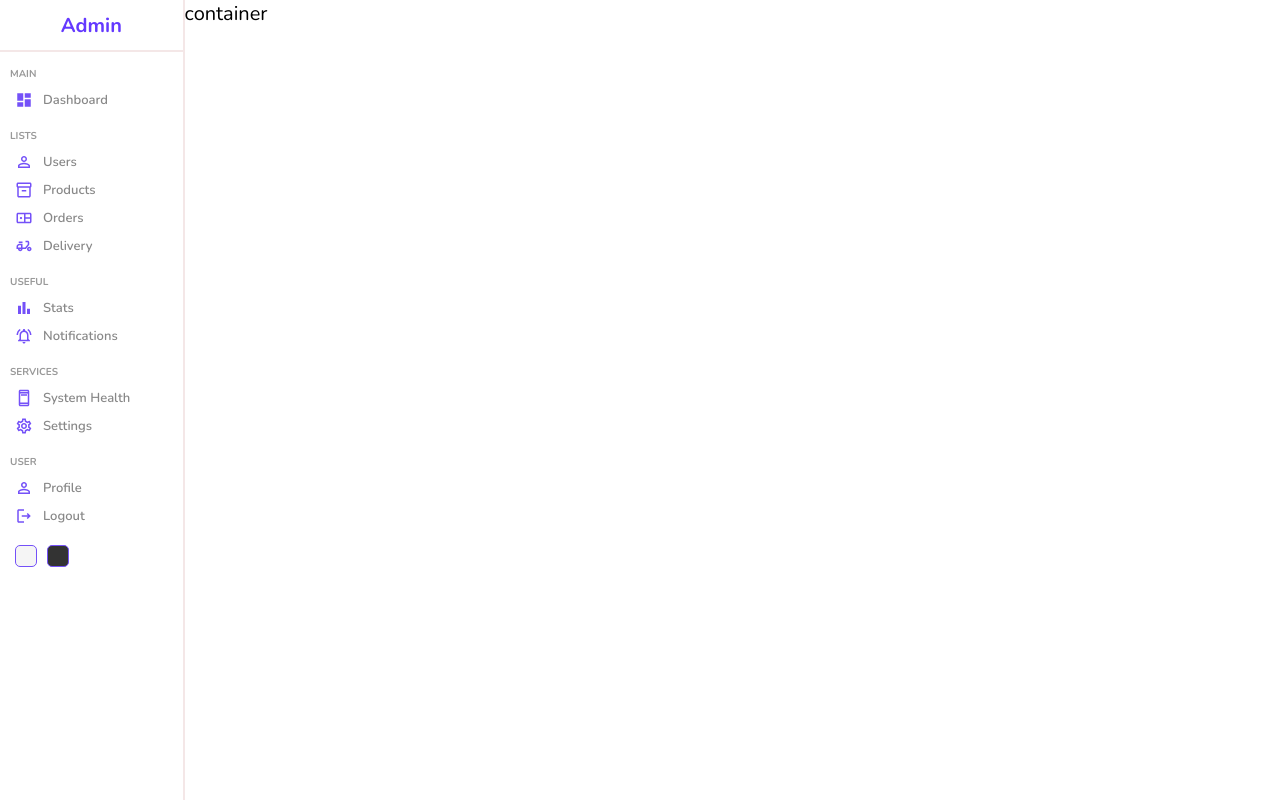
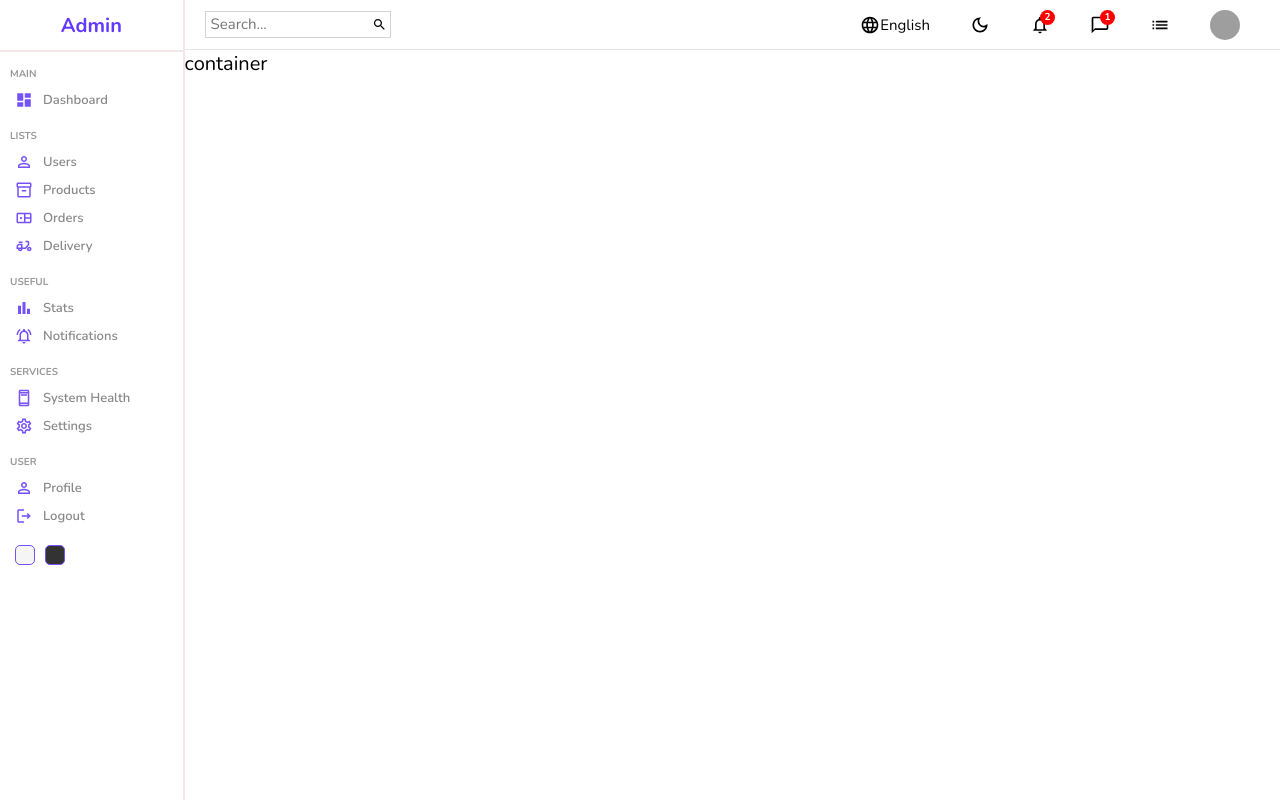
Before and after one commit to sandipswain/Admin-Panel, a React (Create React App) app: page / in a window 1280 px wide. Built offline with nearby package versions, Linux system fonts and the light colour scheme; grey boxes are pictures that could not be loaded.

Commit message:
Done with the Navbar

```diff
--- a/public/index.html
+++ b/public/index.html
@@ -11,14 +11,16 @@
     <link href="https://fonts.googleapis.com/css2?family=Montserrat:wght@400;500&family=Nunito:ital,wght@0,200;0,300;0,400;0,500;0,600;0,700;0,800;0,900;1,200;1,300;1,400;1,500;1,600;1,700;1,800;1,900&display=swap" rel="stylesheet">
     <link rel="apple-touch-icon" href="%PUBLIC_URL%/logo192.png" />
     <link rel="manifest" href="%PUBLIC_URL%/manifest.json" />
+
+    <title>React Admin App</title>
+  </head>
+  <body>
     <style>*{
       font-family: 'Nunito', sans-serif;
       margin: 0;
       font-size: 62.5%;
+      box-sizing: border-box;
     }</style>
-    <title>React Admin App</title>
-  </head>
-  <body>
     <noscript>You need to enable JavaScript to run this app.</noscript>
     <div id="root"></div>
 
--- a/src/components/navbar/Navbar.js
+++ b/src/components/navbar/Navbar.js
@@ -1,7 +1,48 @@
 import "./navbar.scss";
-
+import SearchOutlinedIcon from "@mui/icons-material/SearchOutlined";
+import LanguageOutlinedIcon from "@mui/icons-material/LanguageOutlined";
+import DarkModeOutlinedIcon from "@mui/icons-material/DarkModeOutlined";
+import NotificationsOutlinedIcon from "@mui/icons-material/NotificationsOutlined";
+import ChatBubbleOutlineOutlinedIcon from "@mui/icons-material/ChatBubbleOutlineOutlined";
+import ListOutlinedIcon from "@mui/icons-material/ListOutlined";
 const Navbar = () => {
-  return <div>Navbar</div>;
+  return (
+    <div className="navbar">
+      <div className="wrapper">
+        <div className="search">
+          <input type="text" placeholder="Search..." />
+          <SearchOutlinedIcon />
+        </div>
+        <div className="items">
+          <div className="item">
+            <LanguageOutlinedIcon className="icon" />
+            English
+          </div>
+          <div className="item">
+            <DarkModeOutlinedIcon className="icon" />
+          </div>
+          <div className="item">
+            <NotificationsOutlinedIcon className="icon" />
+            <div className="counter">2</div>
+          </div>
+          <div className="item">
+            <ChatBubbleOutlineOutlinedIcon className="icon" />
+            <div className="counter">1</div>
+          </div>
+          <div className="item">
+            <ListOutlinedIcon className="icon" />
+          </div>
+          <div className="item">
+            <img
+              src="https://encrypted-tbn0.gstatic.com/images?q=tbn:ANd9GcQoGa43cPo70DYcZ847mc02nOf8y0r9nJ38WQ&usqp=CAU"
+              alt=""
+              className="avatar"
+            />
+          </div>
+        </div>
+      </div>
+    </div>
+  );
 };
 
 export default Navbar;
--- a/src/components/navbar/navbar.scss
+++ b/src/components/navbar/navbar.scss
@@ -0,0 +1,65 @@
+.navbar {
+  height: 5rem;
+  border-bottom: 0.5px solid rgb(231, 228, 228);
+  display: flex;
+  align-items: center;
+  font-size: 1.4rem;
+
+  .wrapper {
+    padding: 2rem;
+    display: flex;
+    align-items: center;
+    justify-content: space-between;
+    width: 100%;
+
+    .search {
+      display: flex;
+      align-items: center;
+      border: 0.5px solid lightgray;
+      padding: 0.3rem;
+      font-size: 2rem;
+      input {
+        border: none;
+        outline: none;
+        background: transparent;
+        &::placeholder {
+          font-size: 1.5rem;
+        }
+      }
+    }
+    .items {
+      display: flex;
+      align-items: center;
+      .item {
+        display: flex;
+        align-items: center;
+        margin: 2rem;
+        font-size: 1.5rem;
+        position: relative;
+        .icon {
+          font-size: 2rem;
+        }
+        .avatar {
+          width: 3rem;
+          height: 3rem;
+          border-radius: 50%;
+        }
+        .counter {
+          width: 1.5rem;
+          height: 1.5rem;
+          background-color: red;
+          border-radius: 50%;
+          color: white;
+          display: flex;
+          align-items: center;
+          justify-content: center;
+          font-size: 1rem;
+          font-weight: bold;
+          position: absolute;
+          top: -0.5rem;
+          right: -0.5rem;
+        }
+      }
+    }
+  }
+}
--- a/src/pages/home/Home.js
+++ b/src/pages/home/Home.js
@@ -1,11 +1,15 @@
 import React from "react";
 import "./home.scss";
 import Sidebar from "./../../components/sidebar/Sidebar";
+import Navbar from "../../components/navbar/Navbar";
 const Home = () => {
   return (
     <div className="home">
       <Sidebar />
-      <div className="homeContainer">container</div>
+      <div className="homeContainer">
+        <Navbar />
+        container
+      </div>
     </div>
   );
 };
```
